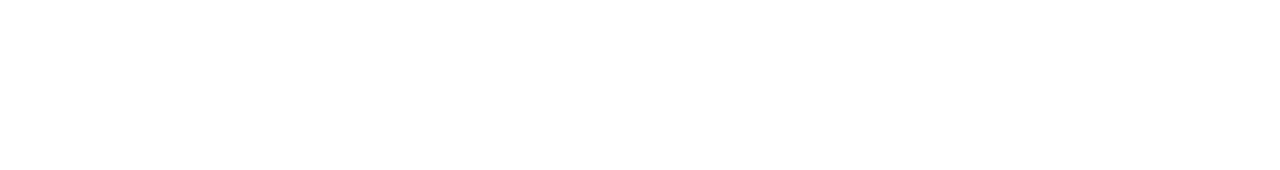
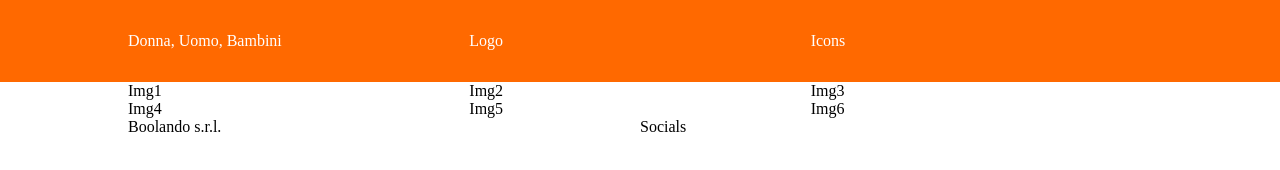
Before and after one commit to MattiaBologna/html-css-boolando, a plain HTML site: page index.html in a window 1280 px wide. Drawn offline with Linux system fonts and the light colour scheme.

Commit message:
Add: proto content

```diff
--- a/css/style.css
+++ b/css/style.css
@@ -36,3 +36,28 @@ ol {
 .col-4 {
     width: calc(4 * 100% / 12);
 }
+
+.col-6{
+    width: calc(6 * 100% / 12);
+}
+
+/* Style */
+
+.page__header {
+    background-color: #FF6900;
+    color: white;
+    padding: 32px;
+}
+
+
+
+
+/* Debug */
+
+.debug .container {
+    border: 1px solid black;
+}
+
+.debug [class^="col"] {
+    border: 1px solid blue;
+}
--- a/index.html
+++ b/index.html
@@ -8,28 +8,36 @@
 </head>
 <body>
 
-    <header>
-        <div class="container">
+    <header class="page__header">
+        <nav class="container">
             <div class="row">
-
+                <div class="col-4">Donna, Uomo, Bambini</div>
+                <div class="col-4">Logo</div>
+                <div class="col-4">Icons</div>
             </div>
-        </div>
+        </nav>
     </header>
 
-    <main>
-        <div class="container">
-            <div class="row">
-                <div class="col-4">
-
+    <main class="page__content">
+        <div class="section">
+            <div class="container">
+                <div class="row">
+                    <div class="col-4">Img1</div>
+                    <div class="col-4">Img2</div>
+                    <div class="col-4">Img3</div>
+                    <div class="col-4">Img4</div>
+                    <div class="col-4">Img5</div>
+                    <div class="col-4">Img6</div>
                 </div>
             </div>
         </div>
     </main>
 
-    <footer>
+    <footer class="page__footer">
         <div class="container">
             <div class="row">
-
+                <div class="col-6">Boolando s.r.l.</div>
+                <div class="col-6">Socials</div>
             </div>
         </div>
     </footer>
```
